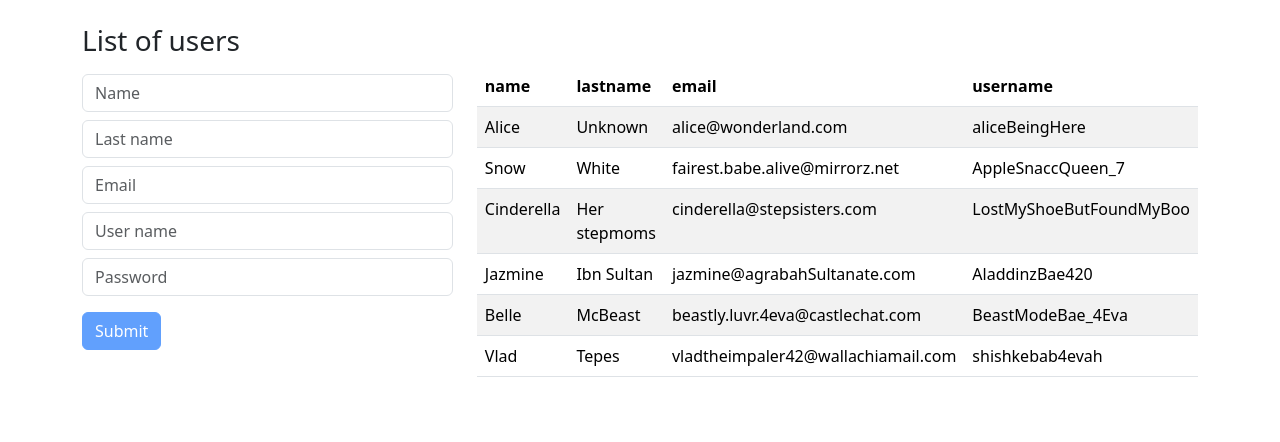
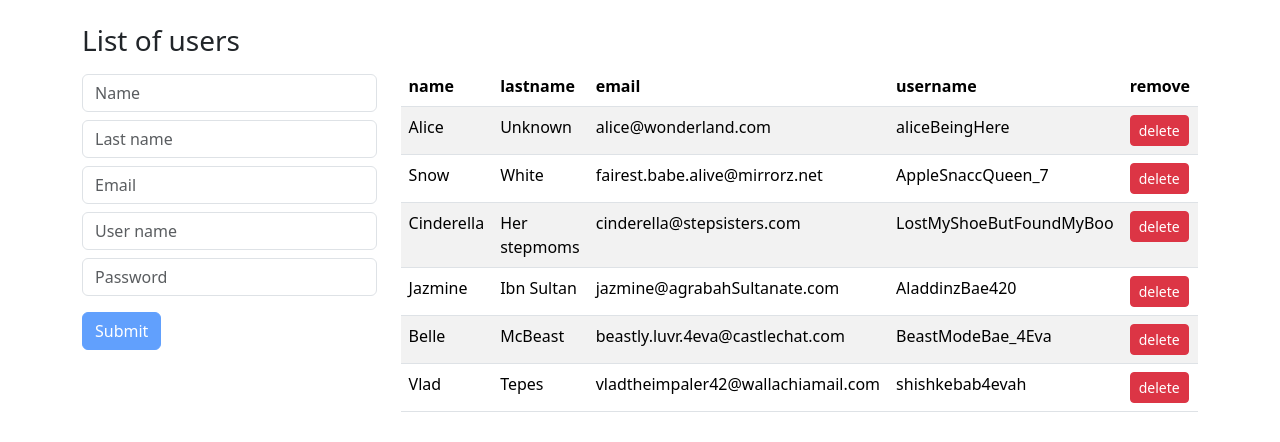
Before and after one commit to SerBro42/5-user-app, an Angular app: page / in a window 1280 px wide. Shown: the top 442 px of the page. Built offline with nearby package versions, Linux system fonts and the light colour scheme.

Commit message:
SweetAlert2, delete user

```diff
--- a/package.json
+++ b/package.json
@@ -29,6 +29,7 @@
     "@angular/platform-browser": "^20.3.0",
     "@angular/router": "^20.3.0",
     "rxjs": "~7.8.0",
+    "sweetalert2": "^11.26.3",
     "tslib": "^2.3.0",
     "zone.js": "~0.15.0"
   },
--- a/src/app/components/user-app.html
+++ b/src/app/components/user-app.html
@@ -5,7 +5,7 @@
       <form-user (newUserEventEmitter)="addUser($event)"/>
     </div>
     <div class="col">
-      <user [users]="users" />
+      <user [users]="users" (idUserEventEmitter)="removeUser($event)"/>
     </div>
   </div>
 </div>
--- a/src/app/components/user-app.ts
+++ b/src/app/components/user-app.ts
@@ -26,4 +26,8 @@ export class UserAppComponent implements OnInit{
   addUser(user: User) {
     this.users = [... this.users, {... user, id: new Date().getTime() }];
   }
+
+  removeUser(id: number): void {
+    this.users = this.users.filter(user => user.id != id);
+  }
 }
--- a/src/app/components/user/user.html
+++ b/src/app/components/user/user.html
@@ -9,6 +9,7 @@
       <th>lastname</th>
       <th>email</th>
       <th>username</th>
+      <th>remove</th>
     </tr>
   </thead>
   <tbody>
@@ -19,6 +20,12 @@
       <td> {{user.lastName}} </td>
       <td> {{user.email}} </td>
       <td> {{user.username}} </td>
+      <td>
+        <button class="btn btn-danger btn-sm"
+        (click)="onRemoveUser(user.id)">
+          delete
+        </button>
+      </td>
     </tr>
     }
   </tbody>
--- a/src/app/components/user/user.ts
+++ b/src/app/components/user/user.ts
@@ -1,5 +1,6 @@
-import { Component, Input } from '@angular/core';
+import { Component, EventEmitter, Input, Output } from '@angular/core';
 import { User } from '../../models/user';
+import Swal from 'sweetalert2';
 
 @Component({
   selector: 'user',
@@ -11,4 +12,29 @@ export class UserComponent {
   //This info comes from parent component (UserAppComponent), hence we use @Input
   @Input() users: User[] = [];
 
+  //This event is being emitted from the child component to the parent (UserAppComponent), hence the Output.
+  @Output() idUserEventEmitter = new EventEmitter();
+
+  onRemoveUser(id: number): void {
+
+    Swal.fire({
+      title: "Confirm delete user",
+      text: "Are you sure you wish to delete this user?",
+      icon: "warning",
+      showCancelButton: true,
+      confirmButtonColor: "#d33",
+      cancelButtonColor: "#3085d6",
+      confirmButtonText: "Confirm"
+    }).then((result) => {
+      if (result.isConfirmed) {
+        this.idUserEventEmitter.emit(id);
+        Swal.fire({
+          title: "Deleted!",
+          text: "Article removed from the shopping cart",
+          icon: "success"
+        });
+      }
+    });
+  }
+
 }
```
Also changed, not shown: 1 other file (tests, documents, lock files or other folders).
